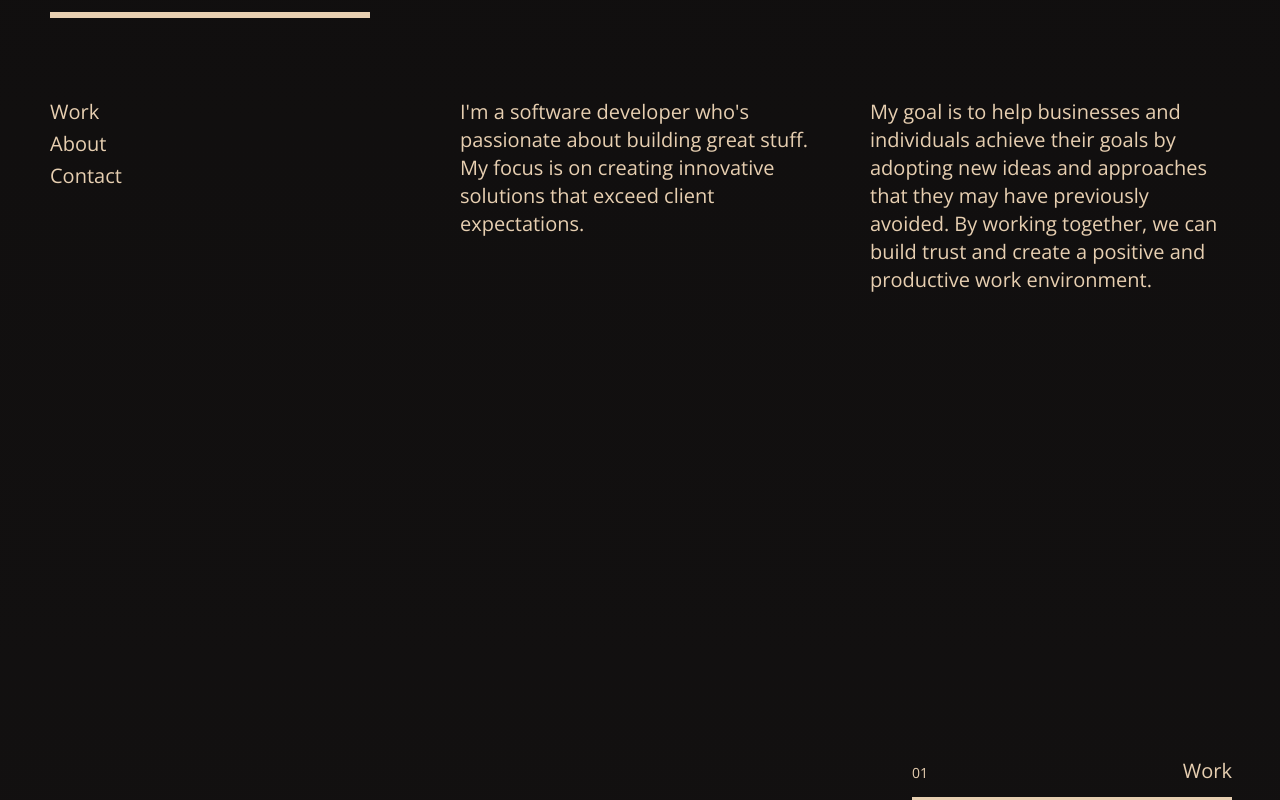
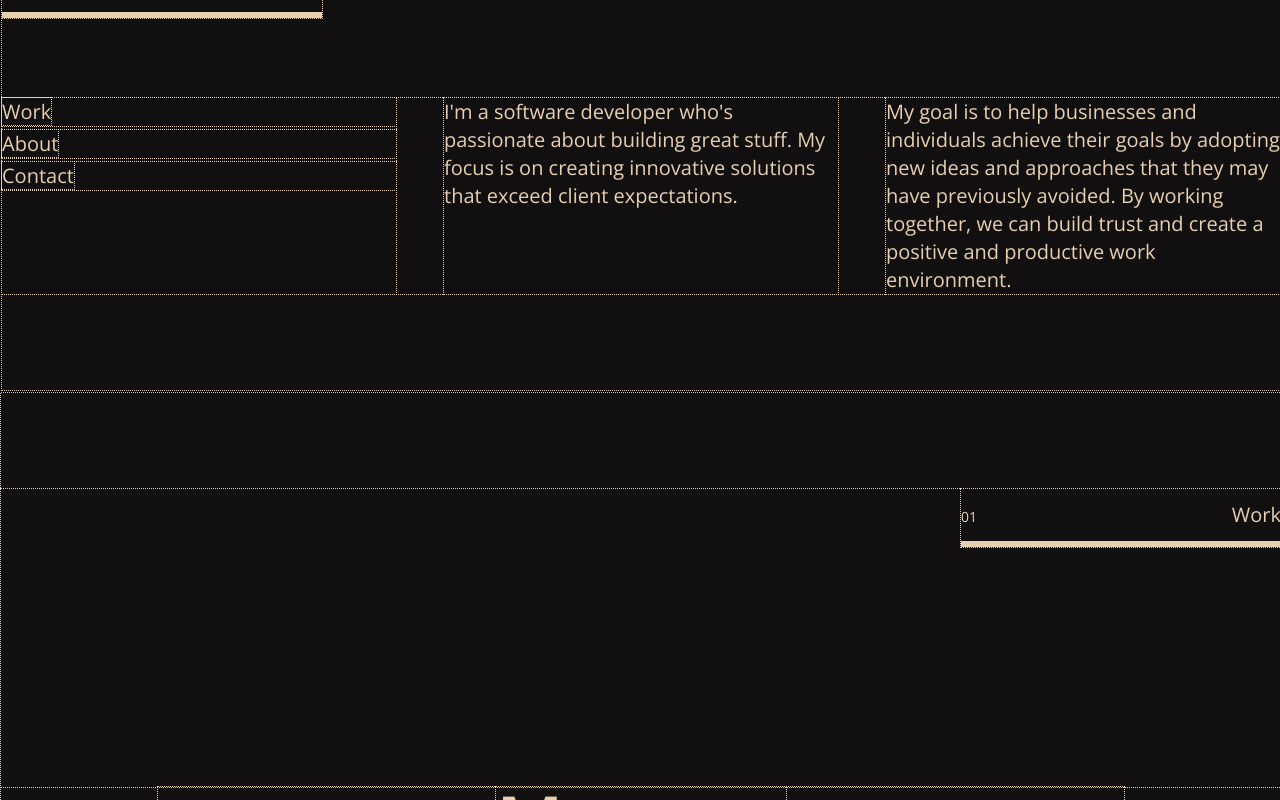
Before and after one commit to lloydlobo/lloydlobo.com, a Next.js app: page / in a window 1280 px wide. Shown: the part 960-1760 px from the top of the page. Built offline with nearby package versions, Linux system fonts and the light colour scheme.

Commit message:
fix: spacing

```diff
--- a/pages/index.tsx
+++ b/pages/index.tsx
@@ -502,7 +502,7 @@ export default function IndexPage() {
               <div className="mt-10 hidden max-w-[50vw] grid-cols-2 items-center justify-center space-x-6 place-self-center">
                 <a
                   href="#"
-                  className="rounded-md px-3.5 py-2.5 text-sm font-semibold uppercase text-primary underline underline-offset-8 shadow-sm hover:text-accent focus-visible:outline focus-visible:outline-2 focus-visible:outline-offset-2 focus-visible:outline-indigo-600"
+                  className="rounded-md  py-2.5 text-sm font-semibold uppercase text-primary underline underline-offset-8 shadow-sm hover:text-accent focus-visible:outline focus-visible:outline-2 focus-visible:outline-offset-2 focus-visible:outline-indigo-600"
                 >
                   Start Deploying <span aria-hidden="true">&rarr;</span>
                 </a>
@@ -523,7 +523,7 @@ export default function IndexPage() {
               </p>
 
               <Section>
-                <div className="grid min-h-full place-items-center place-self-center px-12 py-24 text-secondary sm:py-32">
+                <div className="grid place-items-center place-self-center py-24 text-secondary sm:pt-32">
                   <div className="relative grid w-full">
                     <p className="mb-20 w-[25vw] border-b-[6px] border-secondary py-4 text-start text-xl font-normal">
                       Lloyd Lobo
@@ -558,10 +558,9 @@ export default function IndexPage() {
               </Section>
             </div>
           </Section>
-        </div>
 
           <Section>
-          <div className="grid min-h-full w-screen place-items-center place-self-center px-12 py-24 text-secondary sm:py-32">
+            <div className="grid min-h-full w-screen place-items-center place-self-center py-24 text-secondary sm:pb-32">
               <div className="relative grid w-full">
                 <h2
                   className="mb-60 flex w-[25vw] items-baseline justify-between place-self-end border-b-[6px] border-secondary py-3 text-end text-xl font-normal
@@ -576,7 +575,9 @@ export default function IndexPage() {
                   <div className="grid justify-between space-y-20">
                     <div className="flex flex-col">
                       <h2 className="mb-6 text-7xl font-bold">Mausam</h2>
-                    <h3 className="text-xl font-thin uppercase">Development</h3>
+                      <h3 className="text-xl font-thin uppercase">
+                        Development
+                      </h3>
                     </div>
                     <a
                       href="#"
@@ -592,6 +593,7 @@ export default function IndexPage() {
               </div>
             </div>
           </Section>
+        </div>
 
         <div id="work" className={`min-h-screen w-screen`}>
           <div className="absolute left-1/2">
--- a/styles/globals.css
+++ b/styles/globals.css
@@ -81,6 +81,7 @@
   box-sizing: border-box;
   padding: 0;
   margin: 0;
+  @apply outline-1 outline-dotted;
 }
 
 html,
```
Lines whose indentation alone changed are shown as unchanged.
